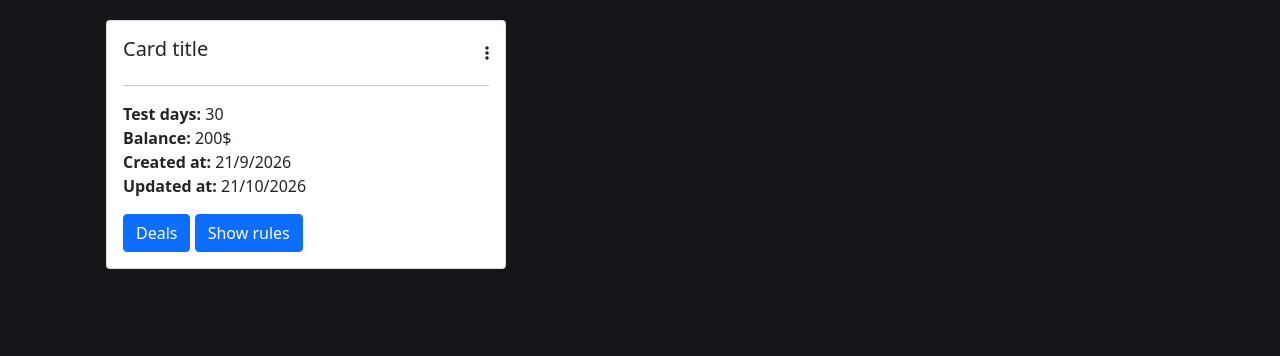
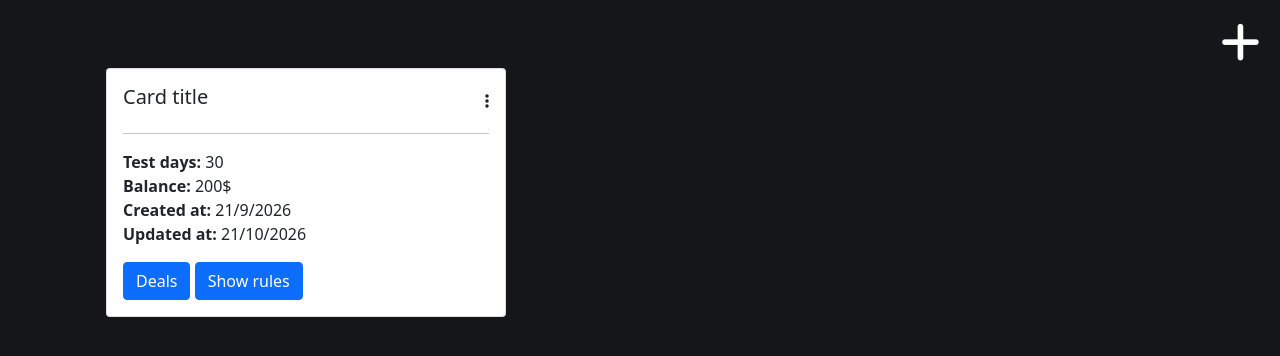
Before and after one commit to waleedsmadi/trading_log, a Django app: page /strategies/ in a window 1280 px wide. Shown: the top 356 px of the page. Run offline with Django 5.2, Linux system fonts and the light colour scheme; some libraries are stand-ins or nearby versions.

Commit message:
Refactor(strategies): Adding a  for create a strategy

```diff
--- a/strategies/templates/strategies/strategies.html
+++ b/strategies/templates/strategies/strategies.html
@@ -4,8 +4,19 @@
 
 {% block content %}
 
-<div class="container d-flex flex-wrap" style="padding: 20px;">
 
+<!-- // Start create strategy button // -->
+<div class="fixed-top d-flex" style="padding: 20px;">
+    <i class="fa-solid fa-plus ms-auto" style="color: white; font-size: 45px; cursor: pointer;"></i>
+</div>
+<!-- // End create strategy button // -->
+
+
+
+
+
+<!-- // Start the container // -->
+<div class="container d-flex flex-wrap mt-5" style="padding: 20px;">
 
     <!-- // Start card // -->
     <div class="card ms-3 mb-2" style="width: 400px;">
@@ -36,6 +47,7 @@
 
 
 </div>
+<!-- // End the container // -->
 
 
 {% endblock content %}
```
